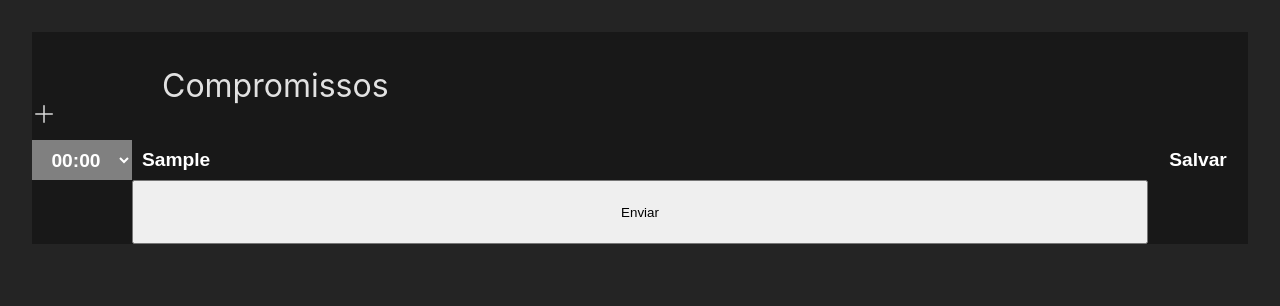
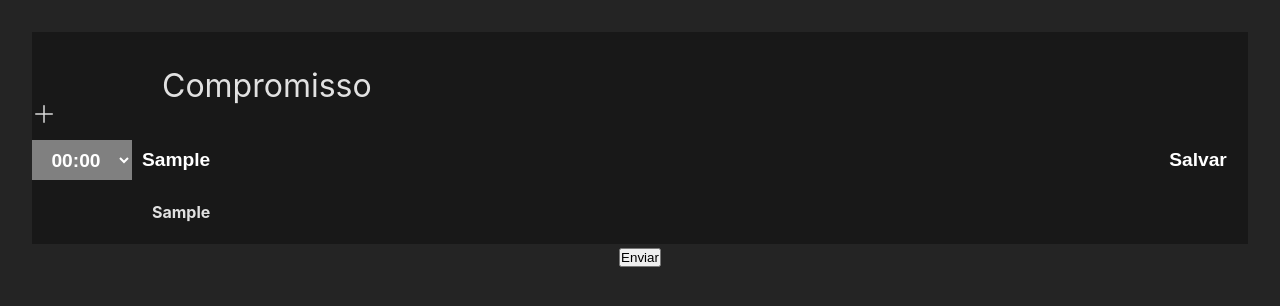
Before and after one commit to lucasnunesss/daily_site, a React (Vite) app in the folder frontend/: page / in a window 1280 px wide. Both pictures are taken after typing "Sample" into the empty fields and a click on the button "Salvar". Shown: the top 306 px of the page. Built offline with nearby package versions, Linux system fonts and the light colour scheme; no server answers.

Commit message:
add new reduce type

```diff
--- a/frontend/src/AddTask.jsx
+++ b/frontend/src/AddTask.jsx
@@ -1,5 +1,5 @@
 /* eslint-disable no-unused-vars */
-import { useContext, useEffect, useState } from 'react'
+import { useContext, useEffect, useState, useRef } from 'react'
 import { redirect, useNavigate } from "react-router-dom";
 import './App.css'
 import Load from './Load'
@@ -92,18 +92,22 @@ function AddTask() {
   console.log("tasks", tasks)
   return (
     <>
+
         <form onSubmit={funcBtn} >
+
           <div className='formRoutine'>
 
             <IconElement className="bi bi-plus-lg"></IconElement>
+            <h1>Compromisso</h1>
             <Horarios onChange={e => setTarefas({...tarefas, tarefa: e.target.value})} selectTime={e => setTarefas({...tarefas, hora: e.target.value})} />
             <ButtonElement type='
             button' onClick={(e) => addTask(e,tarefas)} inputColor="transparent">Salvar</ ButtonElement>
 
 
             <Tasks />
-            <button type='submit'>Enviar</button>
+
           </div>
+          <button type='submit'>Enviar</button>
         </form>
 
     </>
@@ -111,18 +115,44 @@ function AddTask() {
 }
 
 function Tasks(){
-  const {tasks} = useTask()
+  const {tasks,editTask} = useTask()
+  const [addInput, setInput] = useState(false)
+  const [addTime, setTime] = useState(false)
+  const [tarefas, setTarefas] = useState({tarefa: "", hora: ""})
+  const refTeste = useRef()
+  function refFuncText(e){
+    refTeste.current = e.id
+    setInput(true)
+    console.log(refTeste.current)
+  }
 
   return (
+    <>
+
     <TasksDiv>
+
       {tasks.tasks.map((data, index) => (
         <TaskFlow key={index}>
-             <span className='span-time'>{data.hora} </span>
-            <span className='span-task'>{data.task}</span>
 
+             <span className='span-time'  onClick={e => refFuncText(data)}>{data.hora} </span>
+              <span className='span-task' onClick={e => refFuncText(data)}>{data.task}</span>
         </TaskFlow>
       ))}
+
+{addInput ? (
+            <>
+            {/* <input type="text" onChange={e => setTarefas({...tarefas, tarefa: e.target.value})} /> */}
+            <Horarios onChange={e => setTarefas({...tarefas, tarefa: e.target.value})} selectTime={e => setTarefas({...tarefas, hora: e.target.value})} />
+            <button onClick={e => {
+              setInput(false)
+              editTask(refTeste.current, tarefas)
+            }}>Send</button>
+            </>
+          ) : null}
+
+
     </TasksDiv>
+    </>
   )
 }
 
--- a/frontend/src/components/Horarios.jsx
+++ b/frontend/src/components/Horarios.jsx
@@ -28,7 +28,7 @@ const SelectElement = styled.select`
 const Horarios = ({onChange, selectTime}) => {
   return (
     <>
-            <h1>Compromissos </h1>
+
             <InputElement onChange={onChange} type="text" name='compromisso'/>
             <SelectElement name="hora" id="" onChange={selectTime}>
             <option value="00:00">00:00</option>
--- a/frontend/src/context/TaskContext.jsx
+++ b/frontend/src/context/TaskContext.jsx
@@ -24,6 +24,9 @@ const reduce = (state, action) => {
             hora: action.hora
           }]
         }
+    }
+    case("UPDATE"):{
+      return {...state, tasks: state.tasks.map((data, index) => data.id === action.id ? {...data, task: (action.title === "" ? data.task : action.title), hora: (action.hora === "" ? data.hora : action.hora) } : data )}
     }
     default:
       return state;
@@ -53,7 +56,18 @@ const useTask = () => {
     })
   }
 
-  return {tasks, addTask }
+
+  const editTask = (task, newTitle) => {
+    console.log(task)
+    dispatch({
+      type: "UPDATE",
+      id: task,
+      title: newTitle.tarefa,
+      hora: newTitle.hora
+    })
+
+  }
+  return {tasks, addTask, editTask }
 }
 
 export {TaskContextProvider, useTask}
--- a/frontend/src/index.css
+++ b/frontend/src/index.css
@@ -34,3 +34,7 @@
   font-weight: 400;
   padding: 30px;
 }
+
+.span-task, .span-time{
+  cursor: pointer;
+}
```
